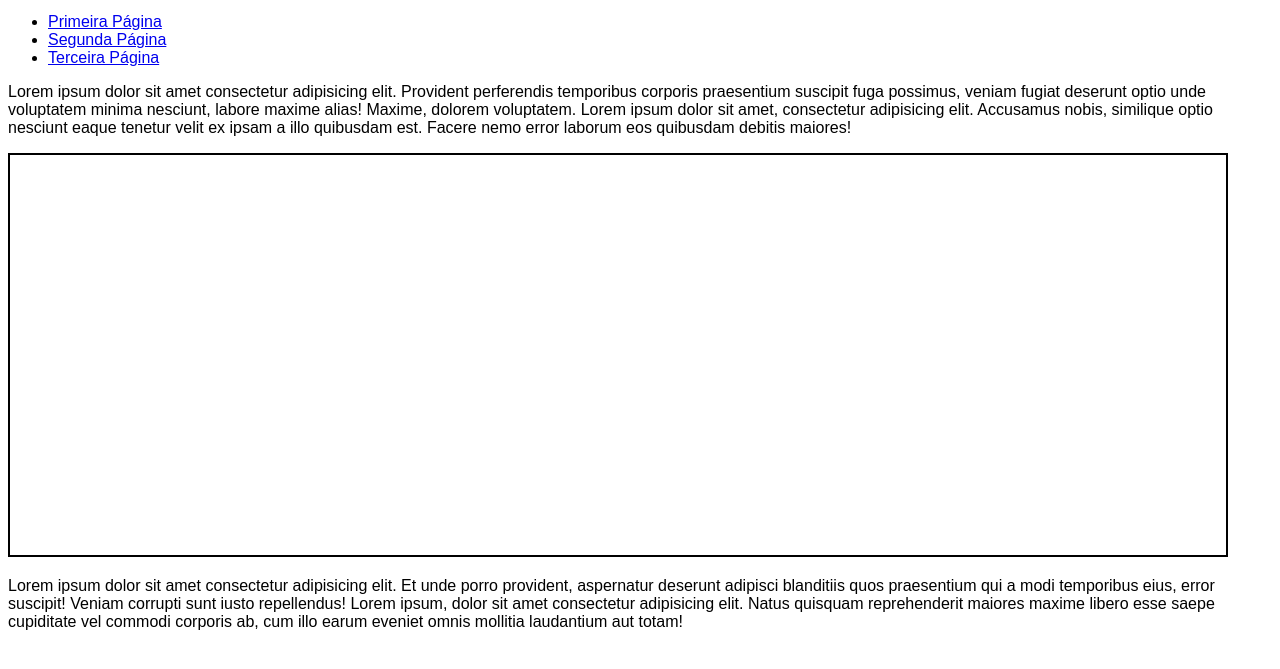
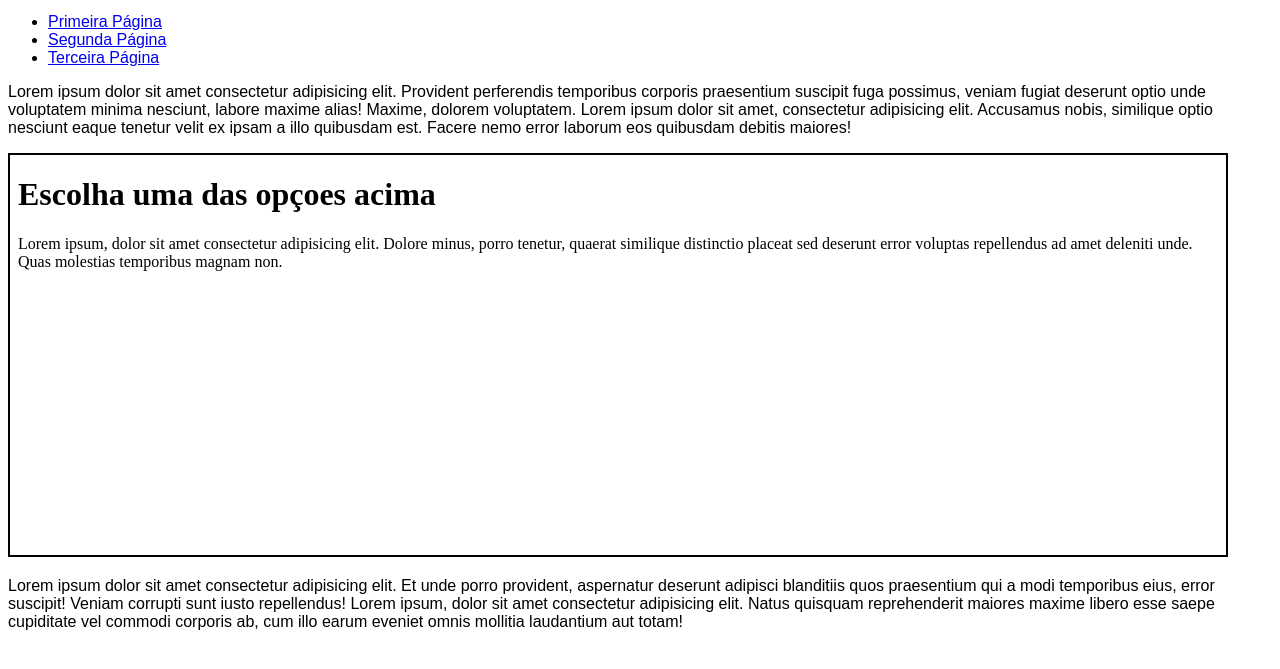
Before and after one commit to LuizFG17/html-css, a plain HTML site: page exercicios/ex024/iframe003.html in a window 1280 px wide. Shown: the part 119-788 px from the top of the page. Drawn offline with Linux system fonts and the light colour scheme.

Commit message:
update iframe

```diff
--- a/exercicios/ex024/iframe003.html
+++ b/exercicios/ex024/iframe003.html
@@ -28,7 +28,7 @@
 
     <p>Lorem ipsum dolor sit amet consectetur adipisicing elit. Provident perferendis temporibus corporis praesentium suscipit fuga possimus, veniam fugiat deserunt optio unde voluptatem minima nesciunt, labore maxime alias! Maxime, dolorem voluptatem. Lorem ipsum dolor sit amet, consectetur adipisicing elit. Accusamus nobis, similique optio nesciunt eaque tenetur velit ex ipsam a illo quibusdam est. Facere nemo error laborum eos quibusdam debitis maiores!</p>
 
-    <iframe id="tela" name="frame" src="" frameborder="0">
+    <iframe id="tela" name="frame" srcdoc="<h1>Escolha uma das opçoes acima</h1> <p>Lorem ipsum, dolor sit amet consectetur adipisicing elit. Dolore minus, porro tenetur, quaerat similique distinctio placeat sed deserunt error voluptas repellendus ad amet deleniti unde. Quas molestias temporibus magnam non.</p>" frameborder="0">
         <p>Infelizmente seu navegador não é compatível com isso.</p>
     </iframe>
     <p>Lorem ipsum dolor sit amet consectetur adipisicing elit. Et unde porro provident, aspernatur deserunt adipisci blanditiis quos praesentium qui a modi temporibus eius, error suscipit! Veniam corrupti sunt iusto repellendus! Lorem ipsum, dolor sit amet consectetur adipisicing elit. Natus quisquam reprehenderit maiores maxime libero esse saepe cupiditate vel commodi corporis ab, cum illo earum eveniet omnis mollitia laudantium aut totam!</p>
```
